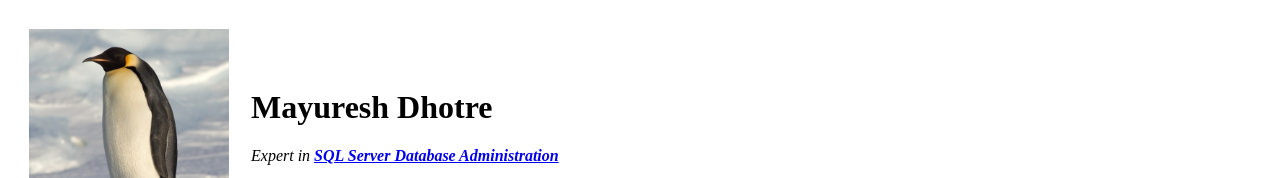
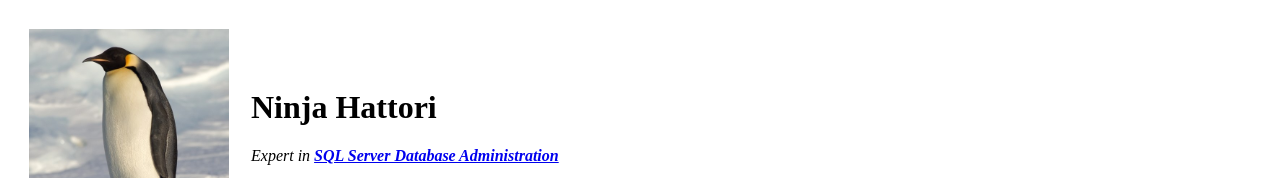
Before and after one commit to MayureshDhotre/cv, a plain HTML site: page index.html in a window 1280 px wide. Shown: the top 178 px of the page. Drawn offline with Linux system fonts and the light colour scheme.

Commit message:
Update index.html

```diff
--- a/index.html
+++ b/index.html
@@ -11,7 +11,7 @@
     <tr>
       <td><img src="images\penguin.jpg" alt="Mayuresh Profile Picture" height="230" width="200"></td>
       <td>
-        <h1>Mayuresh Dhotre</h1>
+        <h1>Ninja Hattori</h1>
         <p><em>Expert in <strong><a href="https://www.microsoft.com/en-in/">SQL Server Database Administration</a></strong></em></p>
         <p>I am SQL DBA . I work in Ninja IT supporting the client Database providing DBA support for the Database servers. I enjoy Electronics🛎.</p>
       </td>
```
